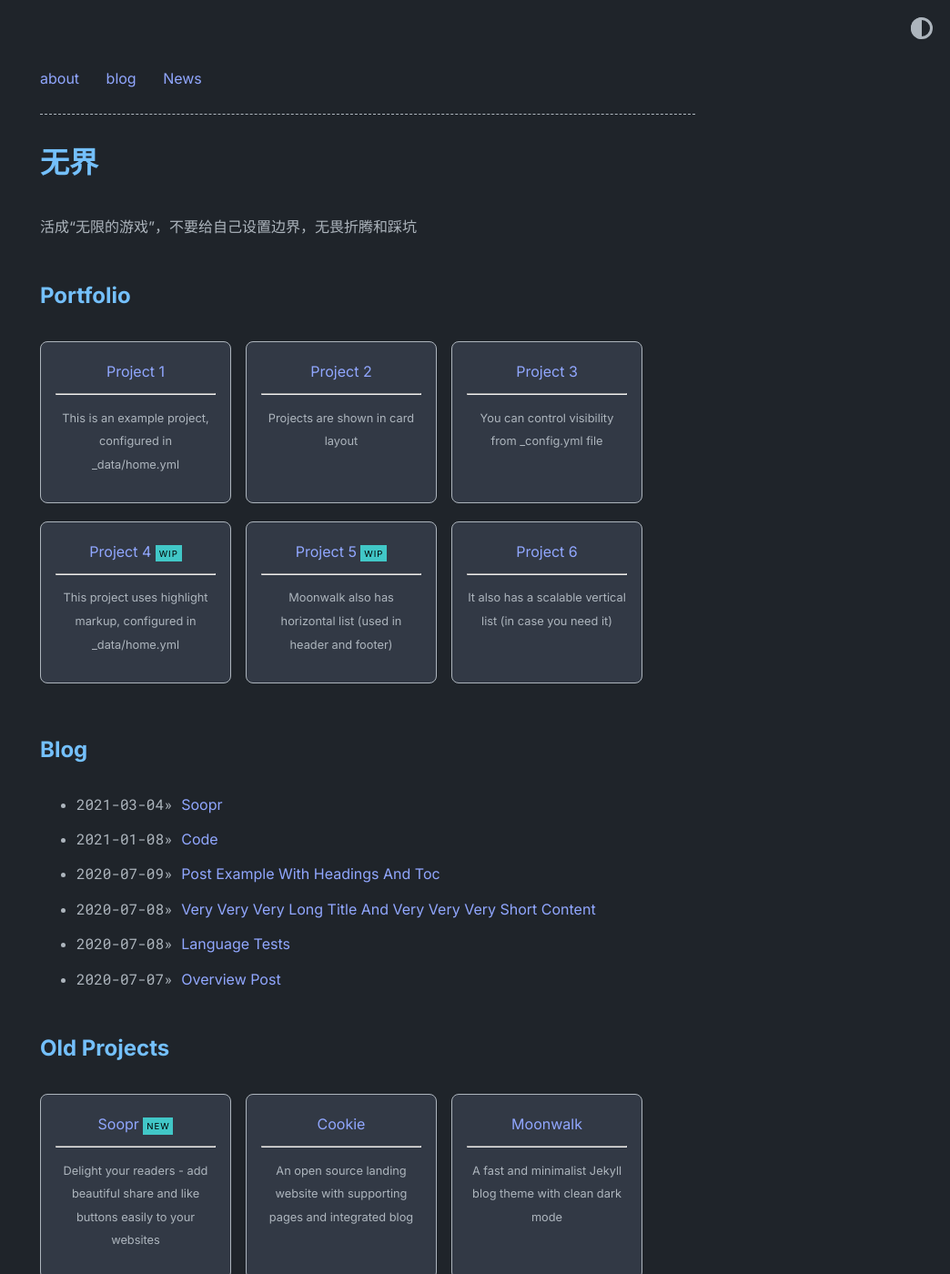
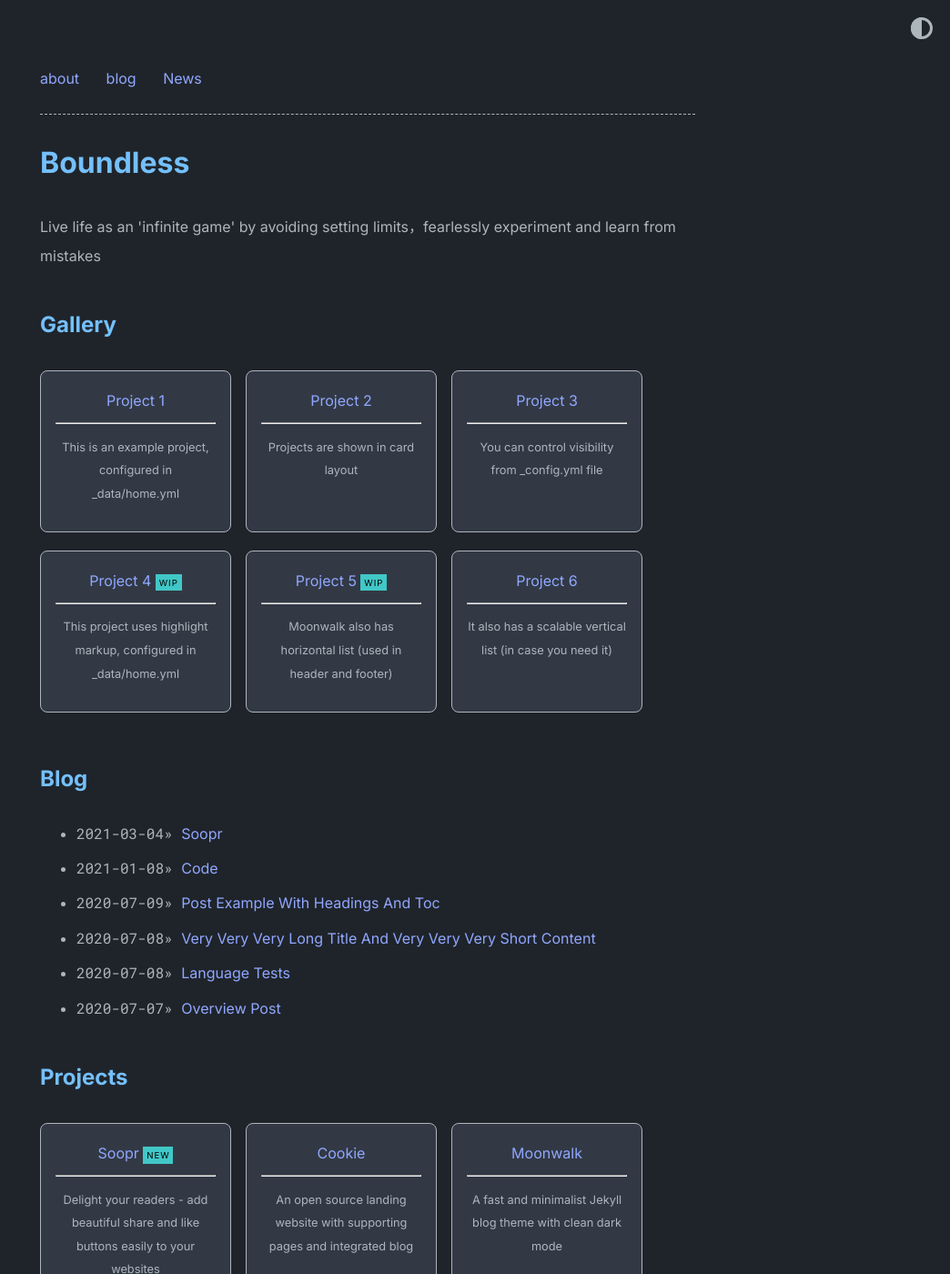
Before and after one commit to abhinavs/moonwalk, a Jekyll site: the page built from index.md, in a window 1280 px wide and 1400 px high. Shown: the whole window at 91% size, without its empty margins (236-1280 px from the left). Built offline with Jekyll 4.4.1, drawn with Linux system fonts in a browser that asks for light colours.

Commit message:
Update _config.yml

```diff
--- a/_config.yml
+++ b/_config.yml
@@ -1,8 +1,8 @@
-title: 无界
+title: Boundless
 author: zying
 url: https://zhouying0818.github.io/zying_blog.github.io # root address of the site
 description: > # description of the site (multiple lines allowed)
-  活成“无限的游戏”，不要给自己设置边界，无畏折腾和踩坑
+  Live life as an 'infinite game' by avoiding setting limits，fearlessly experiment and learn from mistakes
 
 permalink: /:slug
 
@@ -33,10 +33,10 @@ theme_config:
   show_tags: true # show tags in a blog posts
   # options for "home" page
   home:
-    title_projects: Portfolio
+    title_projects: Gallery
     title_misc_list: Details
     title_blog: Blog
-    title_old_projects: Old Projects
+    title_old_projects: Projects
 
 soopr:
   publish_token: "" # sign up at https://www.soopr.co to get your publish token and personalize share and reaction options
```
